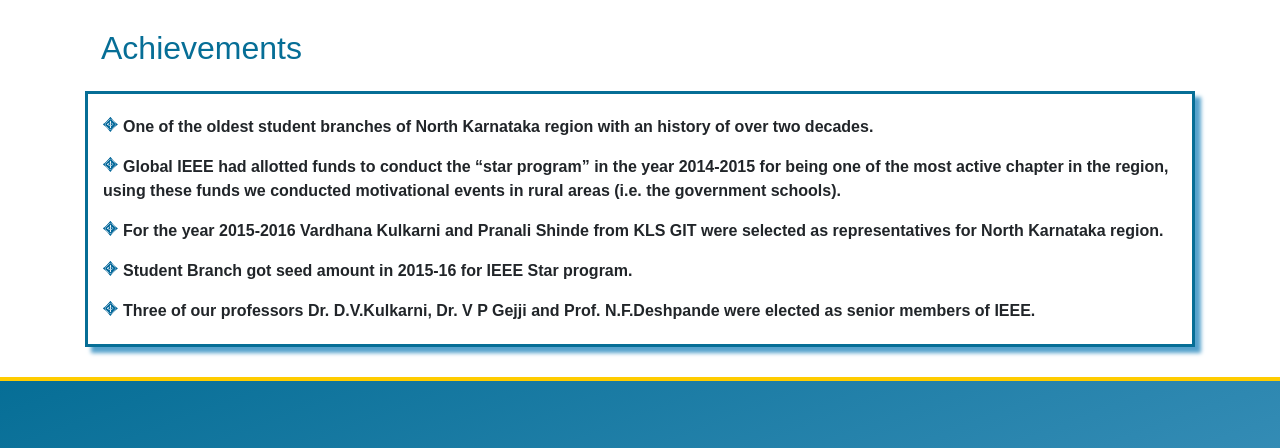
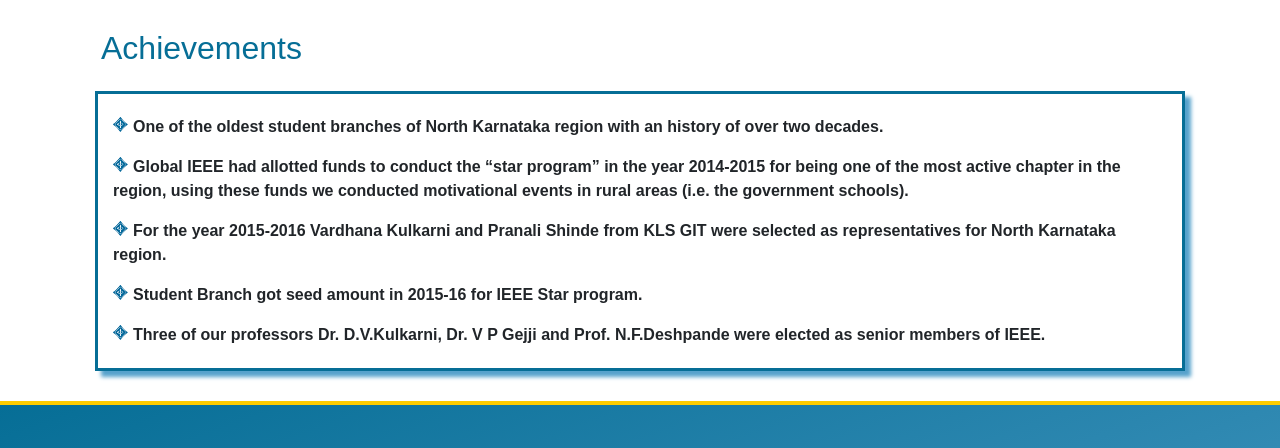
Before and after one commit to Larii2024/IEEE_GIT-Website-Contest-Refactor, a plain HTML site: page index.html in a window 1280 px wide. Shown: the part 1196-1644 px from the top of the page. Drawn offline with nearby package versions, Linux system fonts and the light colour scheme.

Commit message:
Update index.html

```diff
--- a/index.html
+++ b/index.html
@@ -189,7 +189,7 @@
 <div>
 	<hr>
 	<h2 class="p-3">Achievements</h2>
-	<ul class="Achievements" style="margin-bottom: 30px;">
+	<ul class="Achievements" style="margin-bottom: 30px; margin-right:10px; margin-left:10px;">
 		<p><li style="font-weight: bold;">One of the oldest student branches of North Karnataka region with an history of over two decades. </li></p>
 		<p><li style="font-weight: bold;">Global IEEE had allotted funds to conduct the “star program” in the year 2014-2015 for being one of the most active chapter in the region, using these funds we conducted motivational events in rural areas (i.e. the government schools).</li></p>
 		<p><li style="font-weight: bold;">For the year 2015-2016 Vardhana Kulkarni and Pranali Shinde from KLS GIT were selected as representatives for North Karnataka region.</li></p>
```
